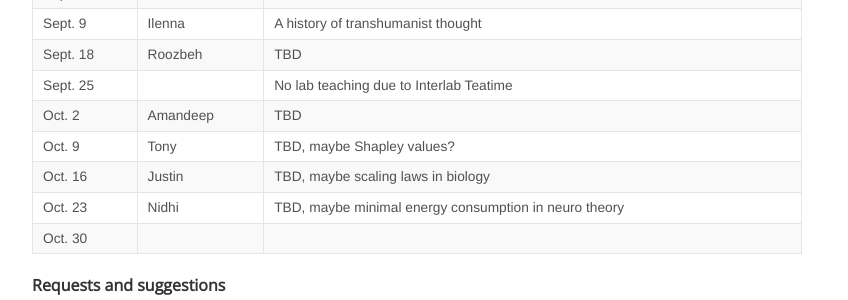
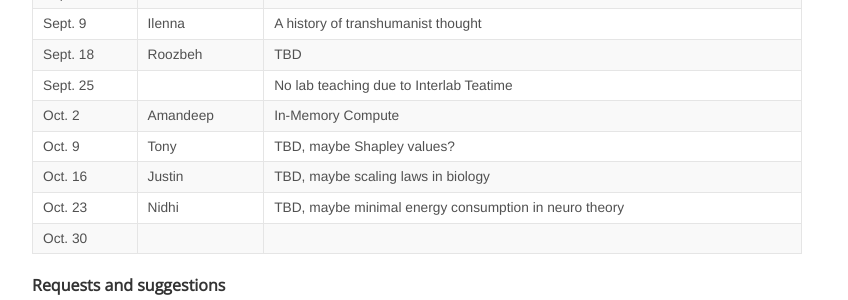
Before and after one commit to KordingLab/KordingLab.github.io, a Jekyll site: the page built from _posts/2018-08-29-upcoming-lab-teaching.md, in a window 1280 px wide and 900 px high, scrolled down 453 px. Shown: the part 152-452 px from the top of the window, without its empty margins (223-1071 px from the left). Built offline with Jekyll 4.4.1, drawn with Linux system fonts in a browser that asks for light colours; nearby versions of some CDN libraries; comment, search, counter and statistics services are not loaded.

Commit message:
Update 2018-08-29-upcoming-lab-teaching.md

```diff
--- a/_posts/2018-08-29-upcoming-lab-teaching.md
+++ b/_posts/2018-08-29-upcoming-lab-teaching.md
@@ -24,7 +24,7 @@ Get on the listserve for announcements: https://groups.google.com/forum/#!forum/
 | Sept. 9 | Ilenna | A history of transhumanist thought |
 | Sept. 18 | Roozbeh | TBD |
 | Sept. 25 |  | No lab teaching due to Interlab Teatime |
-| Oct. 2 |Amandeep |TBD |
+| Oct. 2 |Amandeep |In-Memory Compute |
 | Oct. 9 | Tony | TBD, maybe Shapley values?|
 | Oct. 16 | Justin | TBD, maybe scaling laws in biology|
 | Oct. 23 | Nidhi | TBD, maybe minimal energy consumption in neuro theory |
```
